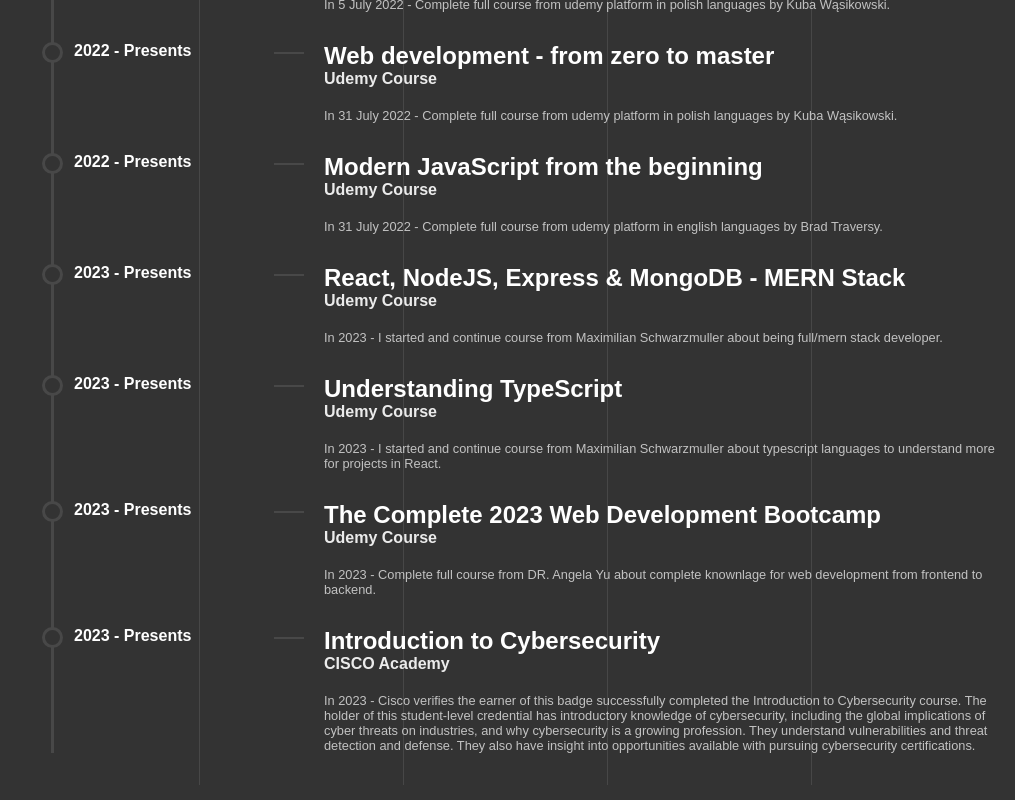
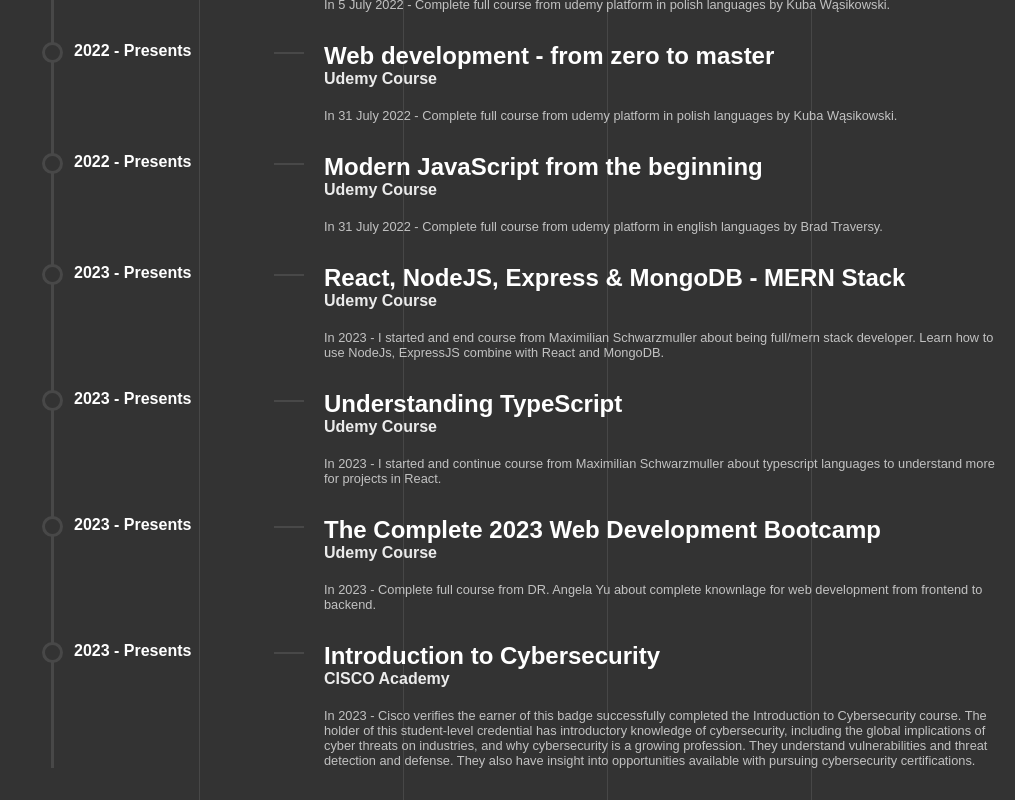
Before and after one commit to Malzagic/portfolio, a React (Create React App) app: page /resume in a window 1280 px wide. Shown: the part 1230-2030 px from the top of the page, without its empty margins (265-1280 px from the left). Built offline with nearby package versions, Linux system fonts and the light colour scheme.

Commit message:
change resume file in mern course

```diff
--- a/src/components/pages/Resume.jsx
+++ b/src/components/pages/Resume.jsx
@@ -156,7 +156,7 @@ const Resume = () => {
               <h5 className="resume-details-title">React, NodeJS, Express & MongoDB - MERN Stack</h5>
               <h6 className="resume-details-link"><Link to={`https://www.udemy.com/course/react-nodejs-express-mongodb-the-mern-fullstack-guide/`} target="_blank">Udemy Course</Link></h6>
               <p>
-                In 2023 - I started and continue course from Maximilian Schwarzmuller about being full/mern stack developer.
+                In 2023 - I started and end course from Maximilian Schwarzmuller about being full/mern stack developer. Learn how to use NodeJs, ExpressJS combine with React and MongoDB.
               </p>
             </div>
           </div>
```
